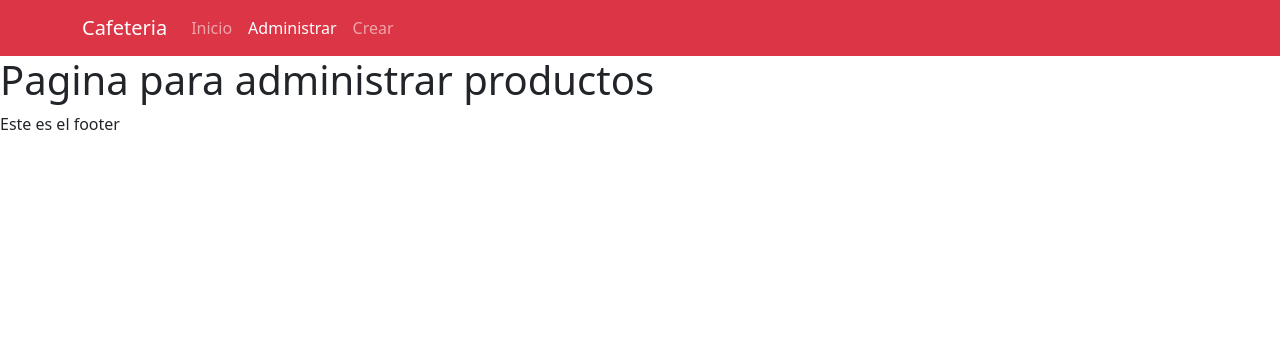
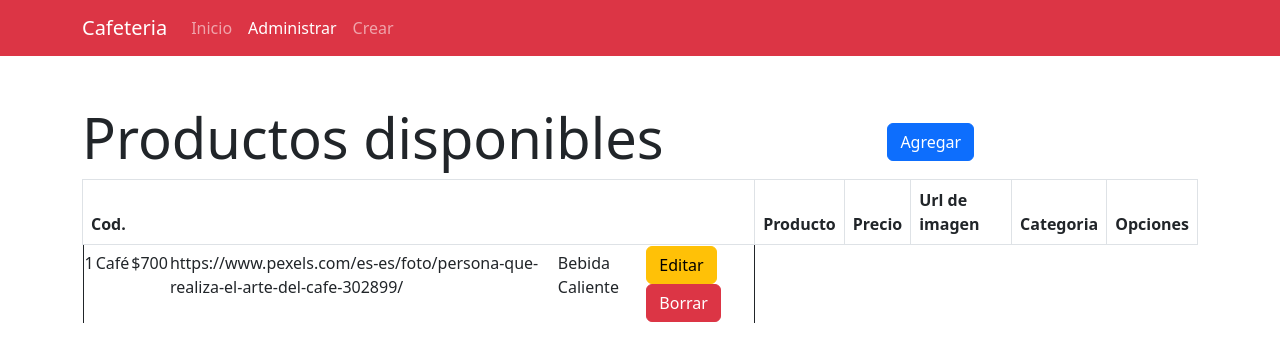
Before and after one commit to MDanielaCardozo/practicaReact-CRUD.Cafeteria, a React (Create React App) app: page /administrar in a window 1280 px wide. Shown: the top 360 px of the page. Built offline with nearby package versions, Linux system fonts and the light colour scheme.

Commit message:
Agregue maquetado

```diff
--- a/src/App.js
+++ b/src/App.js
@@ -1,9 +1,9 @@
 import { BrowserRouter, Routes, Route } from 'react-router-dom';
 import Footer from './components/common/Footer';
 import Menu from './components/common/Menu';
-import AdministrarProductos from './components/views/AdministrarProductos';
-import CrearProducto from './components/views/CrearProducto';
-import EditarProducto from './components/views/EditarProducto';
+import AdministrarProductos from './components/views/producto/AdministrarProductos';
+import CrearProducto from './components/views/producto/CrearProducto';
+import EditarProducto from './components/views/producto/EditarProducto';
 import Error404 from './components/views/Error404';
 import Home from './components/views/Home';
 import 'bootstrap/dist/css/bootstrap.min.css'
--- a/src/components/common/Footer.js
+++ b/src/components/common/Footer.js
@@ -1,10 +1,9 @@
 import React from 'react';
+
 
 const Footer = () => {
     return (
-        <div>
-            <p>Este es el footer</p>
-        </div>
+        <div></div>
     );
 };
 
--- a/src/components/views/AdministrarProductos.js
+++ /dev/null
@@ -1,11 +0,0 @@
-import React from 'react';
-
-const AdministrarProductos = () => {
-    return (
-        <div>
-            <h1>Pagina para administrar productos</h1>
-        </div>
-    );
-};
-
-export default AdministrarProductos;
--- a/src/components/views/CrearProducto.js
+++ /dev/null
@@ -1,11 +0,0 @@
-import React from 'react';
-
-const CrearProducto = () => {
-    return (
-        <div>
-            <h1>Pagina crear productos</h1>
-        </div>
-    );
-};
-
-export default CrearProducto;
--- /dev/null
+++ b/src/components/views/producto/AdministrarProductos.js
@@ -0,0 +1,34 @@
+import React from "react";
+import { Button, Table } from "react-bootstrap";
+import ItemProducto from "./ItemProducto";
+
+const AdministrarProductos = () => {
+  return (
+    <section className="container">
+      <div className="d-flex justify-content-between align-items-center mt-5">
+        <h1 className="display-4">Productos disponibles</h1>
+        <Button variant="primary">Agregar</Button>
+        <hr />
+      </div>
+
+      <Table responsive striped bordered hover>
+        <thead>
+          <tr>
+            <th>Cod.</th>
+            <th>Producto</th>
+            <th>Precio</th>
+            <th>Url de imagen</th>
+            <th>Categoria</th>
+            <th>Opciones</th>
+          </tr>
+        </thead>
+        <tbody>
+          {/* aqui tengo que hacer un map */}
+          <ItemProducto></ItemProducto>
+        </tbody>
+      </Table>
+    </section>
+  );
+};
+
+export default AdministrarProductos;
--- /dev/null
+++ b/src/components/views/producto/CrearProducto.js
@@ -0,0 +1,38 @@
+import React from "react";
+import { Form, Button } from "react-bootstrap";
+
+const CrearProducto = () => {
+  return (
+    <section className="container">
+      <h1 className="display-4 mt-5">Nuevo producto</h1>
+      <hr />
+      <Form>
+        <Form.Group className="mb-3" controlId="formBasicEmail">
+          <Form.Label>Nombre del producto</Form.Label>
+          <Form.Control type="text" placeholder="Ingrese producto" />
+        </Form.Group>
+        <Form.Group className="mb-3" controlId="formBasicE">
+          <Form.Label>Precio</Form.Label>
+          <Form.Control type="number" placeholder="Enter email" />
+        </Form.Group>
+        <Form.Group className="mb-3" controlId="formBasicE">
+          <Form.Label>Imagen URL</Form.Label>
+          <Form.Control type="email" placeholder="Enter email" />
+        </Form.Group>
+        <Form.Group className="mb-3">
+          <Form.Label htmlFor="">Categorías</Form.Label>
+          <Form.Select id="">
+            <option>Disabled select</option>
+            <option>Disabled select</option>
+            <option>Disabled select</option>
+          </Form.Select>
+        </Form.Group>
+        <Button variant="primary" type="submit">
+          Guardar
+        </Button>
+      </Form>
+    </section>
+  );
+};
+
+export default CrearProducto;
--- /dev/null
+++ b/src/components/views/producto/ItemProducto.js
@@ -0,0 +1,24 @@
+import React from "react";
+import { Button } from "react-bootstrap";
+
+const ItemProducto = () => {
+  return (
+    <div>
+      <tr>
+        <td>1</td>
+        <td>Café</td>
+        <td>$700</td>
+        <td>
+          https://www.pexels.com/es-es/foto/persona-que-realiza-el-arte-del-cafe-302899/
+        </td>
+        <td>Bebida Caliente</td>
+        <td>
+          <Button variant="warning">Editar</Button>
+          <Button variant="danger">Borrar</Button>
+        </td>
+      </tr>
+    </div>
+  );
+};
+
+export default ItemProducto;
```
Also changed, not shown: src/components/views/producto/EditarProducto.js (renamed from src/components/views/EditarProducto.js).
